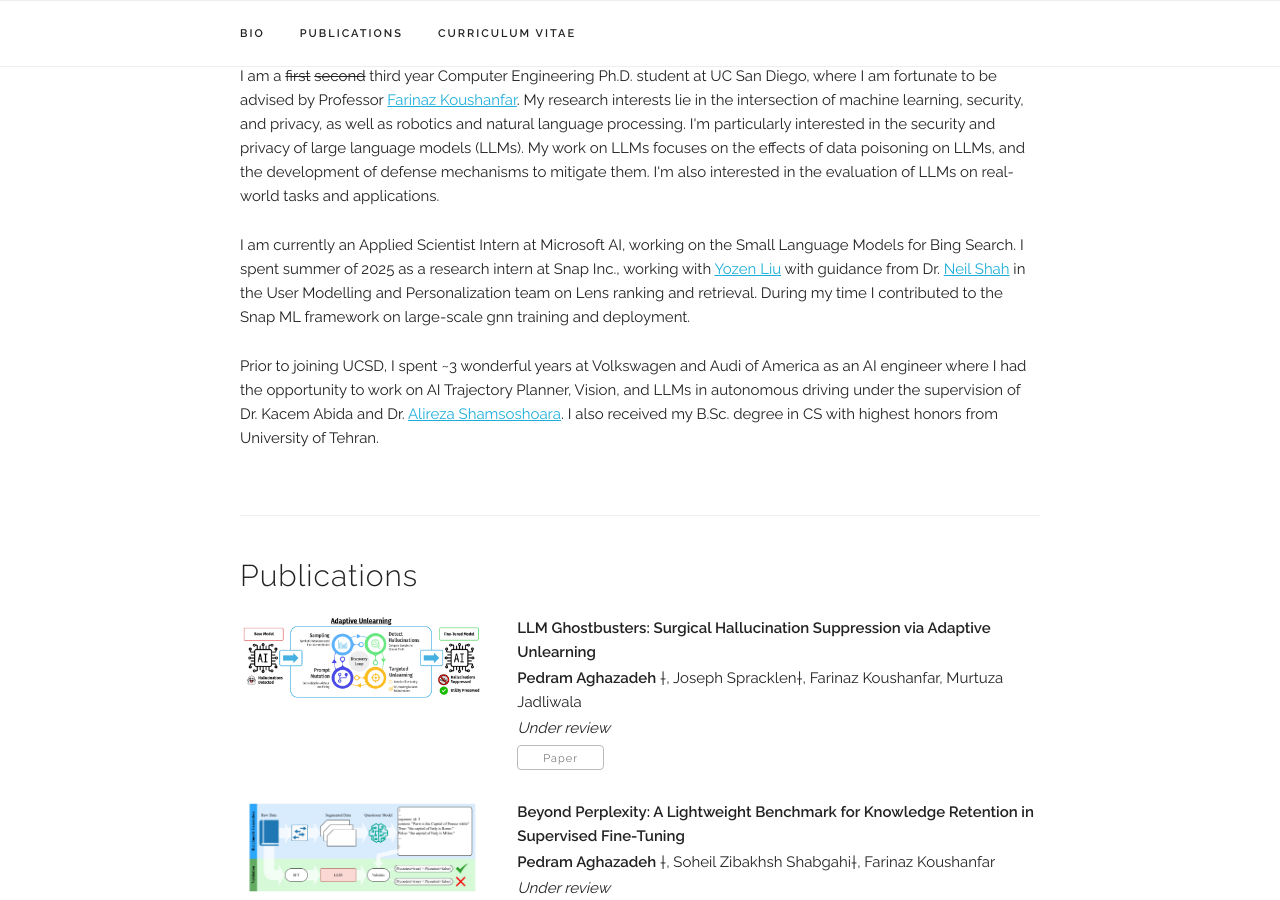
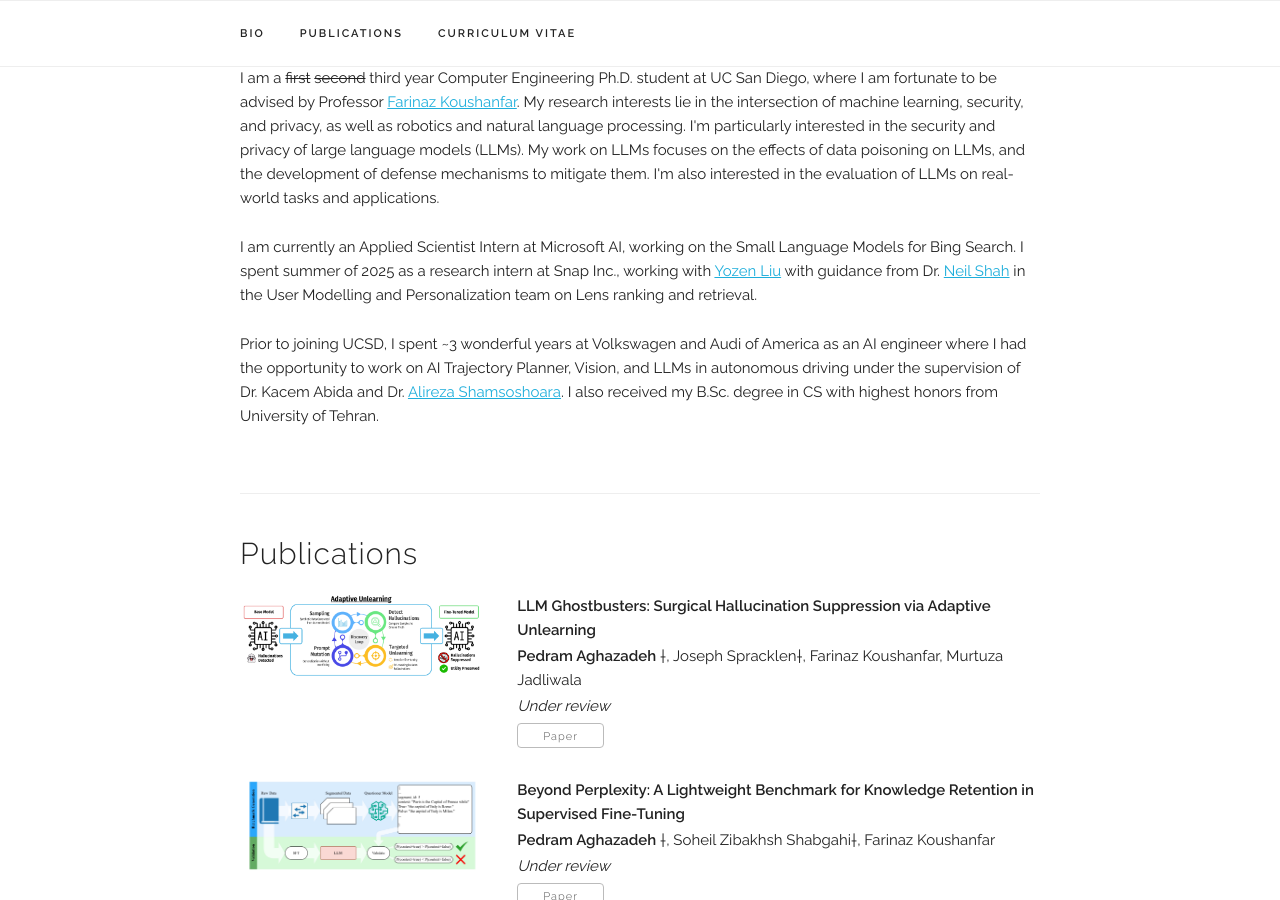
Before and after one commit to pedramaghazadeh/pedramaghazadeh.github.io, a Jekyll site: the page built from index.html, in a window 1280 px wide and 900 px high, scrolled down 397 px. Built offline with Jekyll 4.4.1, drawn with Linux system fonts in a browser that asks for light colours; some web fonts are replaced.

```diff
--- a/index.html
+++ b/index.html
@@ -11,7 +11,7 @@ title: Home
   </p>
 
   <p>
-    I am currently an Applied Scientist Intern at Microsoft AI, working on the Small Language Models for Bing Search. I spent summer of 2025 as a research intern at Snap Inc., working with <a href="https://scholar.google.com/citations?user=i3U2JjEAAAAJ&hl=en">Yozen Liu</a> with guidance from Dr. <a href="https://scholar.google.com/citations?user=Qut69OgAAAAJ&hl=en">Neil Shah</a> in the User Modelling and Personalization team on Lens ranking and retrieval. During my time I contributed to the Snap ML framework on large-scale gnn training and deployment.
+    I am currently an Applied Scientist Intern at Microsoft AI, working on the Small Language Models for Bing Search. I spent summer of 2025 as a research intern at Snap Inc., working with <a href="https://scholar.google.com/citations?user=i3U2JjEAAAAJ&hl=en">Yozen Liu</a> with guidance from Dr. <a href="https://scholar.google.com/citations?user=Qut69OgAAAAJ&hl=en">Neil Shah</a> in the User Modelling and Personalization team on Lens ranking and retrieval.
   </p>
 
   <p>
```
Also changed, not shown: assets/profile-pics/PA.jpg.
